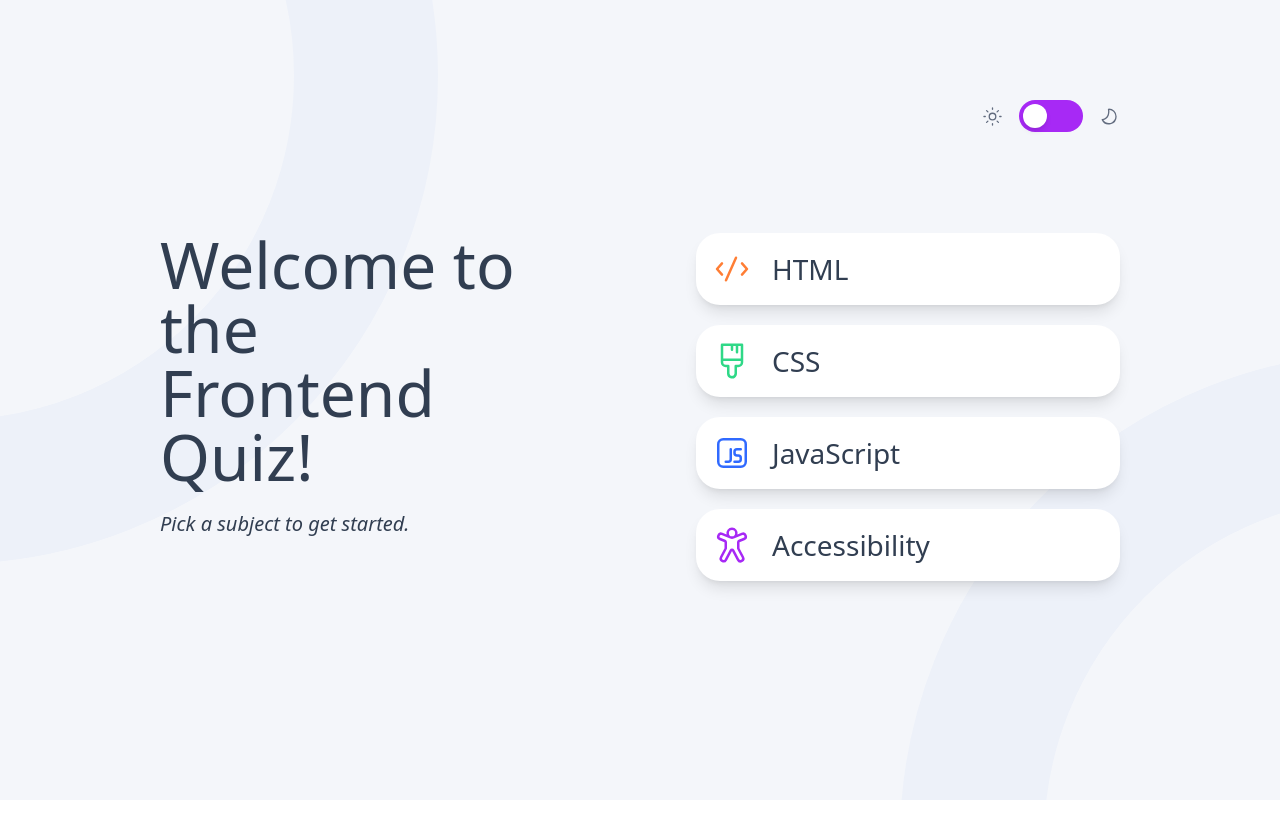
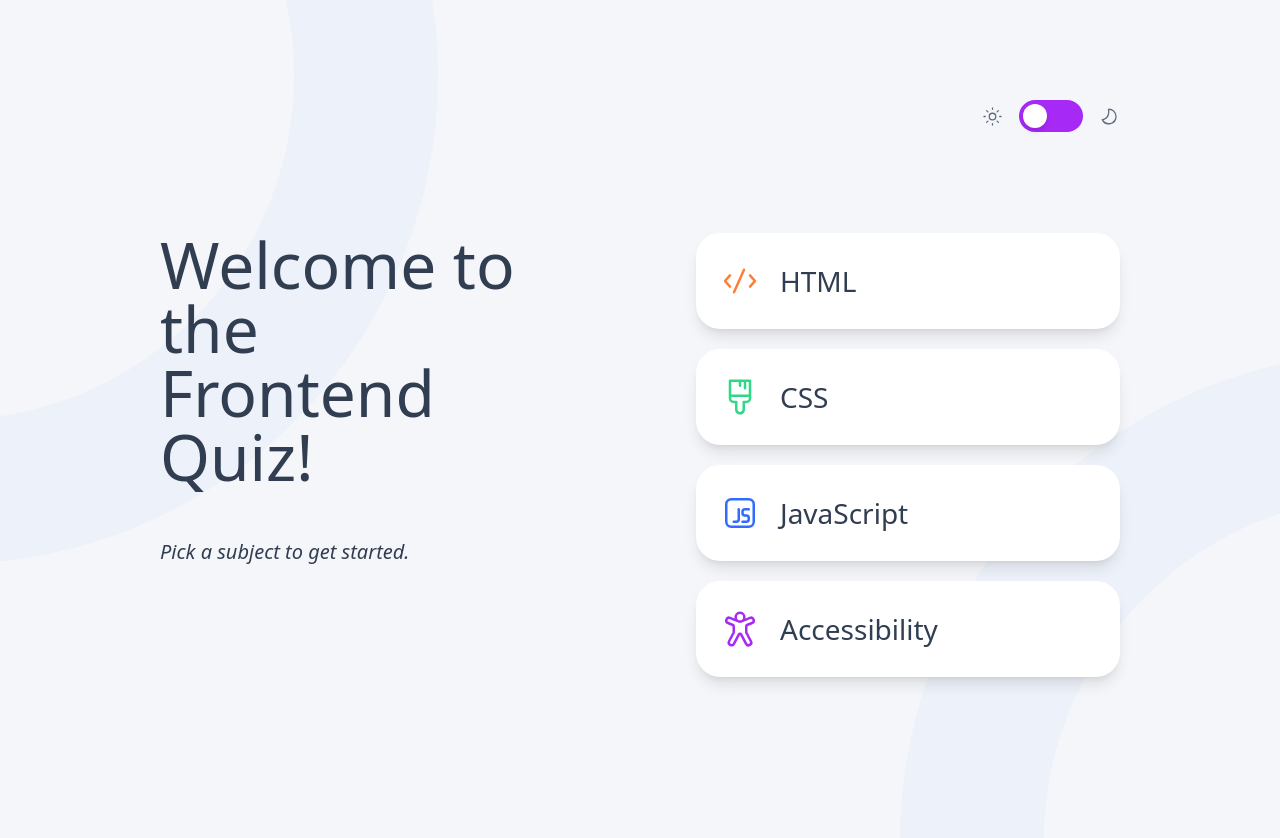
Before and after one commit to cancomertpay/frontend-quiz-app, a Vue app: page / in a window 1280 px wide. Shown: the top 838 px of the page. Before the commit the page ends 800 px from the top, so only its background shows below. Built offline with nearby package versions, Linux system fonts and the light colour scheme.

Commit message:
Fix card padding

```diff
--- a/src/components/layout/TheLanding.vue
+++ b/src/components/layout/TheLanding.vue
@@ -13,7 +13,7 @@ const { quizList, selectQuiz } = store;
       <span class="heading-l-regular text-start">Welcome to the</span>
       <br />
       <h1 class="heading-l-bold text-start">Frontend Quiz!</h1>
-      <p class="body-s mt-5">Pick a subject to get started.</p>
+      <p class="body-s mt-5 lg:mt-12">Pick a subject to get started.</p>
     </template>
     <template #default>
       <ul>
@@ -36,6 +36,6 @@ const { quizList, selectQuiz } = store;
 
 <style scoped>
 .option-cart {
-  @apply flex items-center gap-5 bg-white dark:bg-navy hover:opacity-60 mb-5 p-4 rounded-3xl shadow-lg cursor-pointer transition-opacity duration-300;
+  @apply flex items-center gap-5 bg-white dark:bg-navy hover:opacity-60 mb-5 p-4 lg:px-6 lg:py-7 rounded-3xl shadow-lg cursor-pointer transition-opacity duration-300;
 }
 </style>
```
